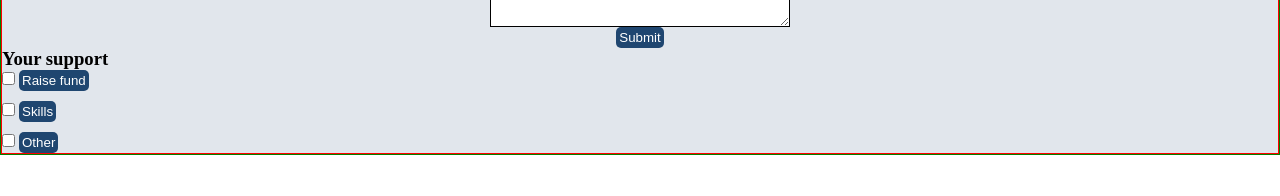
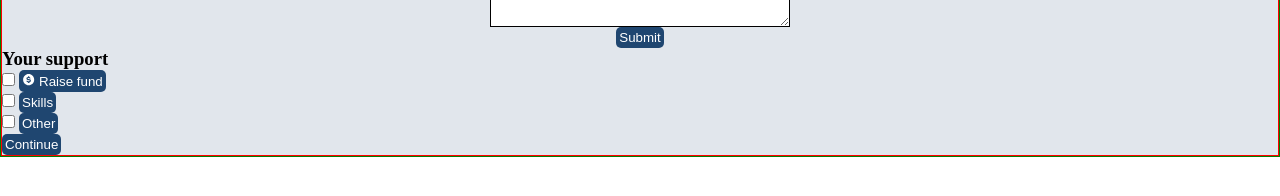
Before and after one commit to Y-elv/EduNetworkConnect, a React (Vite) app in the folder client/: page /volunteer in a window 1280 px wide. Shown: the part 304-500 px from the top of the page. Built offline with nearby package versions, Linux system fonts and the light colour scheme.

Commit message:
added icons to volunteer options list

```diff
--- a/client/src/Pages/Dashboard/VolunteerPage.jsx
+++ b/client/src/Pages/Dashboard/VolunteerPage.jsx
@@ -2,6 +2,7 @@ import React from 'react'
 import { Header, Hero } from '../../Components'
 import { toast } from 'react-toastify';
 import { useGlobalContext } from '../../context';
+import { BiSolidDollarCircle } from "react-icons/bi";
 import styled from 'styled-components';
 
 
@@ -24,20 +25,22 @@ const VolunteerPage = () => {
     {/* Funds */}
     <div>
     <input type="checkbox" name="" id="" />
-     {" "} <button className='yes-btn' style={{marginBottom:"10px"}} >Raise fund</button> <br/>
+     {" "} <button className='yes-btn'  > <span><BiSolidDollarCircle /></span> Raise fund</button> <br/>
     </div>
     {/* Skills */}
     <div>
     <input type="checkbox" name="" id="" /> {""}
-    <button className='yes-btn'style={{marginBottom:"10px"}} >Skills</button>
+    <button className='yes-btn' >Skills</button>
     </div>
     {/* Other */}
     <div>
     <input type="checkbox" name="" id="" /> {""}
-    <button className='yes-btn' >Other</button>
+    <button className='yes-btn'  >Other</button>
     </div>
 
+    {/* continue */}
 
+ <button className='yes-btn'  >Continue</button>
 
          </div>
     </Wrapper>
```
